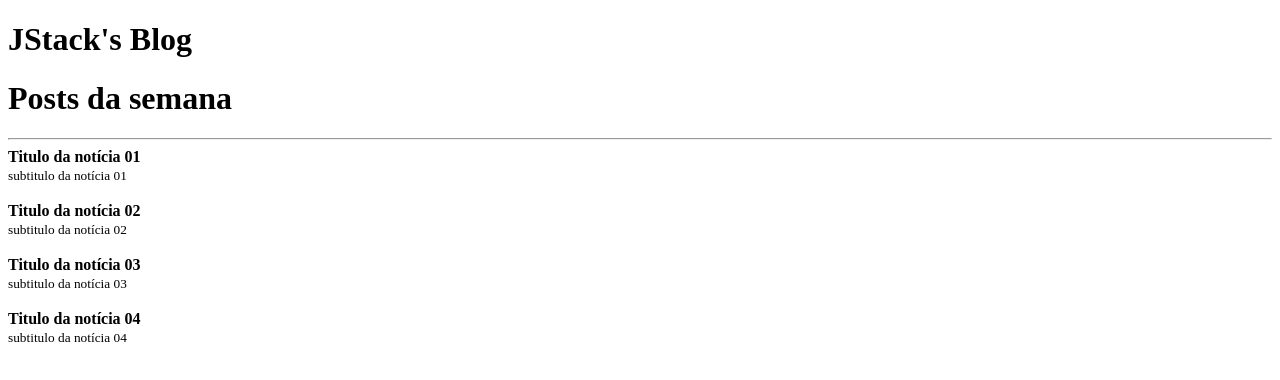
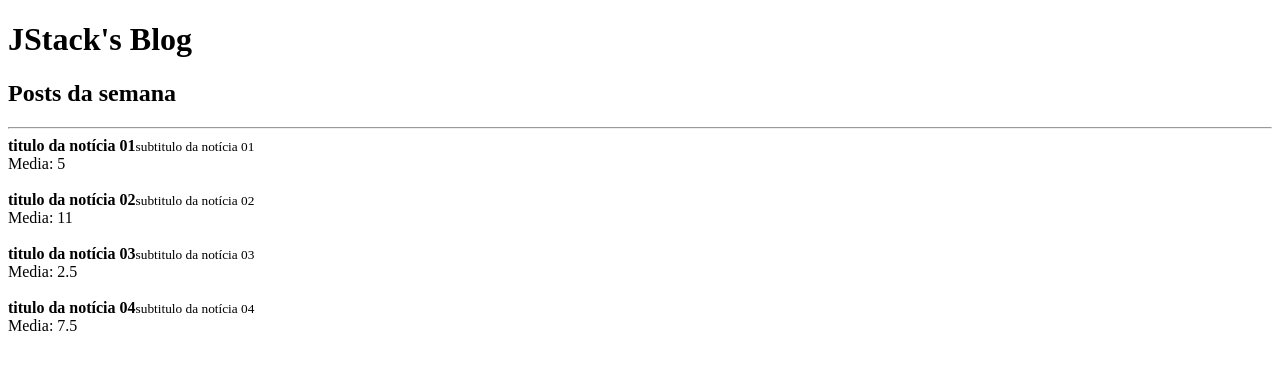
Before and after one commit to gabriellopes1010/React-fundamentals, a React app: page / in a window 1280 px wide. Shown: the top 380 px of the page. Built offline with nearby package versions, Linux system fonts and the light colour scheme.

Commit message:
adicionando o prop-types

```diff
--- a/package.json
+++ b/package.json
@@ -17,6 +17,7 @@
     "webpack-dev-server": "^5.2.1"
   },
   "dependencies": {
+    "prop-types": "^15.8.1",
     "react": "^19.1.0",
     "react-dom": "^19.1.0",
     "webpack": "^5.98.0",
--- a/src/App.js
+++ b/src/App.js
@@ -1,32 +1,45 @@
 import React from 'react';
 import Post from './Post';
+import Header from "./Header";
 //Render -> Renderizars
 
-function App(){
+function App() {
   return (
     <>
-      <h1>JStack's Blog</h1>
-      <h1>Posts da semana</h1>
+      <Header title="JStack's Blog" subtitle="Posts da semana" />
+
       <hr />
 
       <Post
-        title="Titulo da notícia 01"
-        subtitle ="subtitulo da notícia 01"
+        likes={10}
+        post={{
+          title: "titulo da notícia 01",
+          subtitle: "subtitulo da notícia 01",
+        }}
       />
       <Post
-        title="Titulo da notícia 02"
-        subtitle ="subtitulo da notícia 02"
+        likes={22} // Changed from "22" (string) to 22 (number)
+        post={{
+          title: "titulo da notícia 02",
+          subtitle: "subtitulo da notícia 02",
+        }}
       />
       <Post
-        title="Titulo da notícia 03"
-        subtitle ="subtitulo da notícia 03"
+        likes={5}
+        post={{
+          title: "titulo da notícia 03",
+          subtitle: "subtitulo da notícia 03",
+        }}
       />
       <Post
-        title="Titulo da notícia 04"
-        subtitle ="subtitulo da notícia 04"
+        likes={15}
+        post={{
+          title: "titulo da notícia 04",
+          subtitle: "subtitulo da notícia 04",
+        }}
       />
     </>
-  )
+  );
 }
 
 export default App;
--- /dev/null
+++ b/src/Header.js
@@ -0,0 +1,21 @@
+import React from 'react'
+import PropTypes from "prop-types";
+
+export default function Header(props){
+  return (
+    <>
+      <h1>{props.title}</h1>
+      <h2>{props.subtitle}</h2>
+    </>
+  )
+}
+
+Header.propTypes = {
+  title: PropTypes.string.isRequired,
+  subtitle: PropTypes.string.isRequired,
+}
+
+Header.defaultProps = {
+  title: "Gabriel's Blog",
+  subtitle: "Subtítulo padrão",
+}
--- a/src/Post.js
+++ b/src/Post.js
@@ -1,13 +1,24 @@
 import React from 'react'
+import PropTypes from "prop-types";
 
-export default function Post(props){
+export default function Post(props) {
   return (
     <>
       <article>
-        <strong>{props.title}</strong><br />
-        <small>{props.subtitle}</small>
+        <strong>{props.post.title}</strong>
+        <small>{props.post.subtitle}</small>
+        <br />
+        Media: {props.likes / 2}
       </article>
       <br />
     </>
-  )
+  );
 }
+
+Post.propTypes = {
+  likes: PropTypes.number.isRequired,
+  post: PropTypes.shape({
+    title: PropTypes.string.isRequired,
+    subtitle: PropTypes.string.isRequired,
+  }).isRequired,
+};
--- a/webpack.config.js
+++ b/webpack.config.js
@@ -1,30 +1,11 @@
-const path = require('path');
-const HtmlWebpackPlugin = require('html-webpack-plugin');
-const { CleanWebpackPlugin } = require('clean-webpack-plugin');
+const path = require("path");
 
 module.exports = {
-  entry: path.resolve(__dirname, 'src', 'index.js'),
+  entry: path.resolve(__dirname, "transpiled", "index.js"),
   // src/index.js -> não é uma boa pois o file de um sistema pode ser diferente
   output: {
-    path: path.resolve(__dirname, 'build'),
-    filename: 'bundle[hash].js',
+    path: path.resolve(__dirname, "build"),
+    filename: "bundle.js",
   },
-  plugins: [
-    new HtmlWebpackPlugin({
-      template: path.resolve(__dirname, 'public', 'index.html'),
-    }),
-    new CleanWebpackPlugin(),
-  ],
-  module:{
-    rules: [
-      {
-        test:/\.js$/,
-        exclude: /node_modules/,
-        use: 'babel-loader',
-      }
-    ]
-  },
-  devServer: {
-    port:8080
-  }
-}
+  mode: "development", // Ensure development mode is set
+};
```
Also changed, not shown: 1 other file (tests, documents, lock files or other folders).
